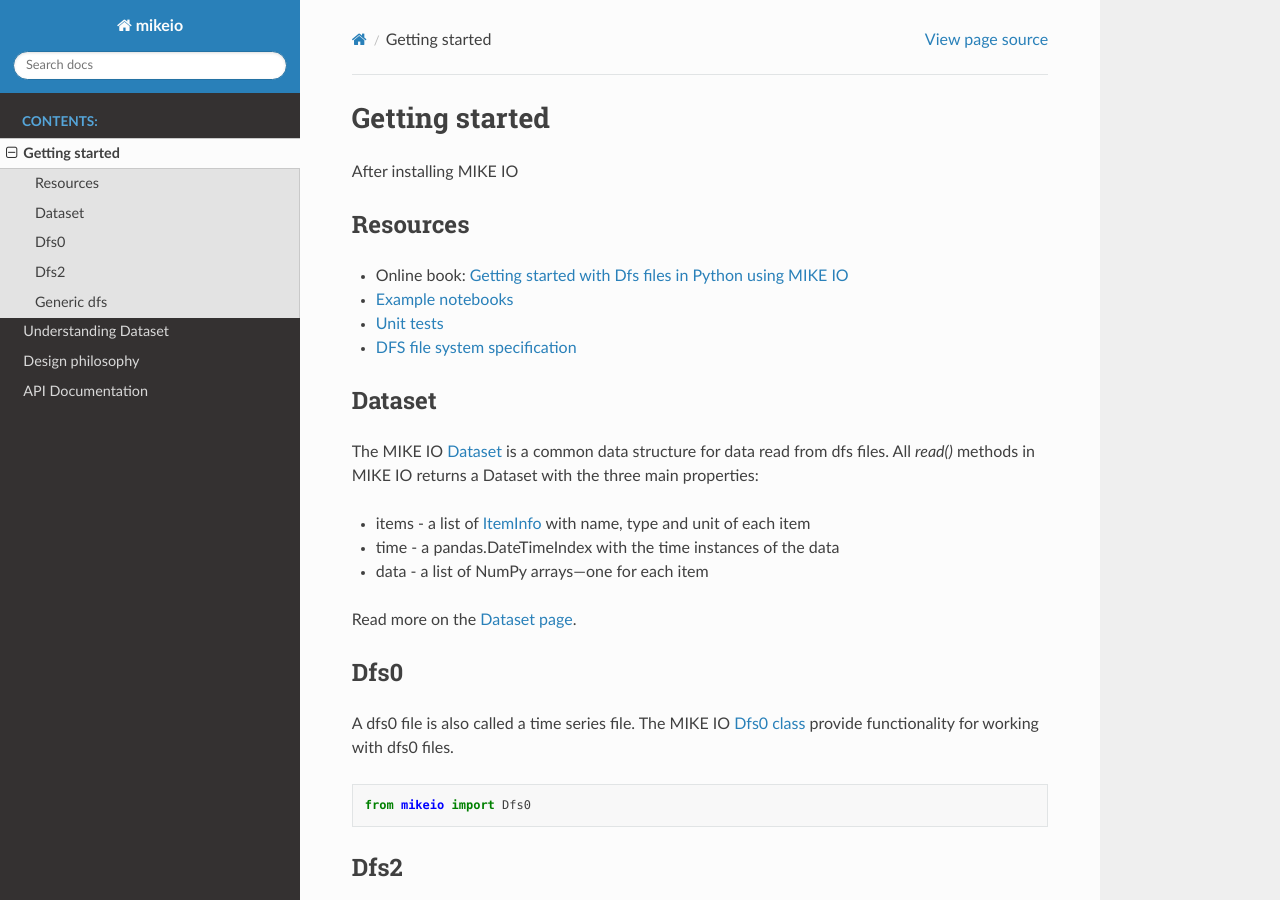
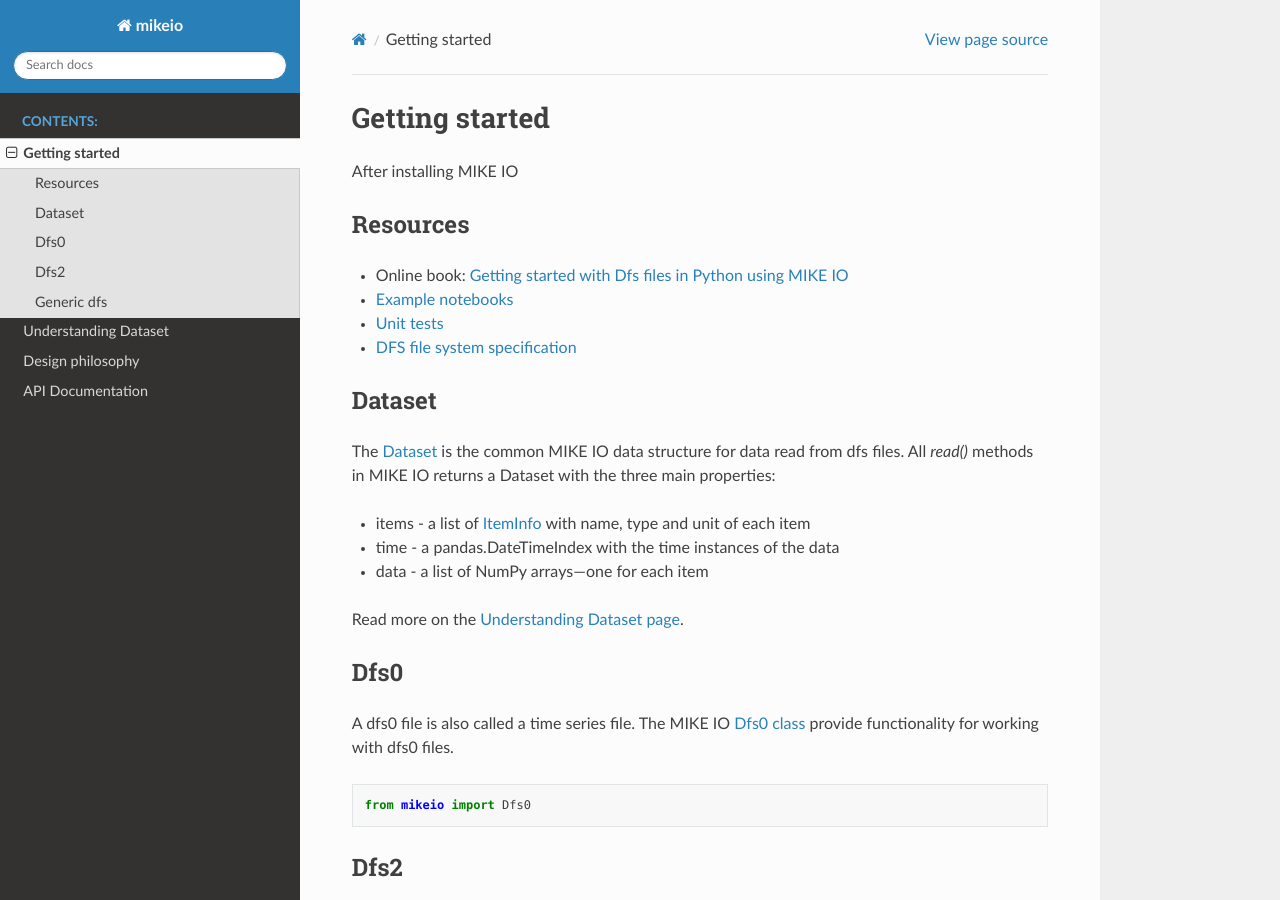
Before and after one commit to DHI/mikeio, a Sphinx documentation site: the page built from docs/getting_started.rst, in a window 1280 px wide and 900 px high. Built offline with Sphinx 7.4.7 and the Read the Docs theme 2.0.0, drawn with Linux system fonts in a browser that asks for light colours.

Commit message:
update links

```diff
--- a/docs/getting_started.rst
+++ b/docs/getting_started.rst
@@ -16,14 +16,14 @@
 
 Dataset
 *******
-The MIKE IO `Dataset <api.html#mikeio.Dataset>`_ is a common data structure for data read from dfs files.
+The `Dataset <api.html#mikeio.Dataset>`_ is the common MIKE IO data structure for data read from dfs files.
 All `read()` methods in MIKE IO returns a Dataset with the three main properties:
 
 * items - a list of `ItemInfo <api.html#mikeio.eum.ItemInfo>`_ with name, type and unit of each item
 * time - a pandas.DateTimeIndex with the time instances of the data
 * data - a list of NumPy arrays---one for each item
 
-Read more on the `Dataset page <dataset.html>`_.
+Read more on the `Understanding Dataset page <understanding_dataset.html>`_.
 
 
 Dfs0
@@ -50,7 +50,7 @@
 ***********
 MIKE IO has `generic dfs <api.html#module-mikeio.generic>`_ functionality that works for all dfs files:
 
-* `read() <api.html#mikeio.generic.extract>`_ - Read all data to a Dataset
+* `read() <api.html#mikeio.read>`_ - Read all data to a Dataset
 * `concat() <api.html#mikeio.generic.extract>`_ - Concatenates files along the time axis
 * `extract() <api.html#mikeio.generic.extract>`_ - Extract timesteps and/or items to a new dfs file
 * `diff() <api.html#mikeio.generic.diff>`_ - Calculate difference between two dfs files
--- a/docs/understanding_dataset.rst
+++ b/docs/understanding_dataset.rst
@@ -2,7 +2,7 @@
 
 Understanding Dataset
 *********************
-The MIKE IO `Dataset <api.html#mikeio.Dataset>`_ is a common data structure for data read from dfs files.
+The `Dataset <api.html#mikeio.Dataset>`_ is the common MIKE IO data structure for data read from dfs files.
 All `read()` methods in MIKE IO returns a Dataset with three main properties:
 
 * items - a list of `ItemInfo <api.html#mikeio.eum.ItemInfo>`_ with name, type and unit of each item
```
